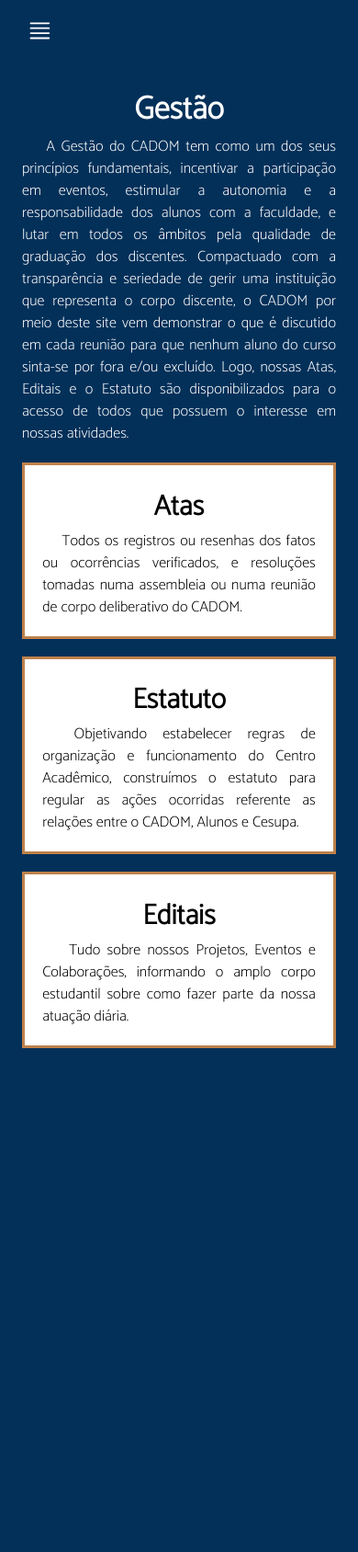
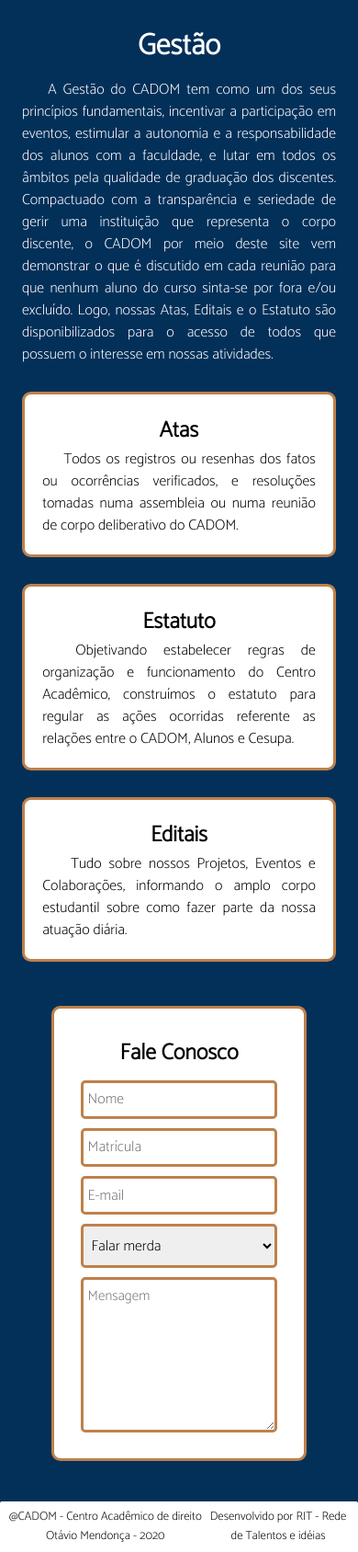
Before and after one commit to olucasfreitas/cadom-site, a React (Create React App) app: page /gestao in a window 390 px wide. Shown: the whole page at 92% size. Before the commit the page ends 1164 px from the top, so only its background shows below. Built offline with nearby package versions, Linux system fonts and the light colour scheme.

Commit message:
feat: itens componentizados e versao mobile gestao concluido

```diff
--- /dev/null
+++ b/src/components/Fale-conosco/index.js
@@ -0,0 +1,25 @@
+import React from 'react';
+import './styles.css';
+
+function FaleConosco(){
+    return(
+
+        <div id="faleConosco-gestao">
+            <h2 id="textContainer-title">Fale Conosco</h2>
+
+                <input id="inputPadrao-gestao" type="text" placeholder="Nome"/>
+                <input id="inputPadrao-gestao" type="text" placeholder="Matrícula"/>
+                <input id="inputPadrao-gestao" type="text" placeholder="E-mail"/>
+
+                <select id="inputSelect-gestao">
+                    <option value="Falar merda">Falar merda</option>
+                    <option value="Falar menos merda">Falar menos merda</option>
+                    <option value="Nao falar merda">Nao falar merda</option>
+                </select>
+
+                <textarea id="inputMensagem-gestao" type="text" placeholder="Mensagem"/>
+      </div>
+    );
+}
+
+export default FaleConosco;
--- /dev/null
+++ b/src/components/Fale-conosco/styles.css
@@ -0,0 +1,42 @@
+#faleConosco-gestao{
+    display: flex;
+    align-items: center;
+    justify-items: center;
+    flex-direction: column;
+    background-color: white;
+    margin-top: 5.0rem;
+    padding: 3.0rem;
+    border: 0.4rem solid;
+    border-radius: 1.0rem;
+    border-color: #BE814B;
+}
+#inputPadrao-gestao{
+    margin-top: 1.0rem;
+    padding: 0.5rem;
+    width: 55vw;
+    font-size: medium;
+    border: 0.4rem solid;
+    border-radius: 0.5rem;
+    border-color: #BE814B;
+}
+#inputSelect-gestao{
+    margin-top: 1.0rem;
+    padding: 0.5rem;
+    font-size: medium;
+    font-family: Catamaran;
+    height: 5.7vh;
+    width: 55vw;
+    border: 0.4rem solid;
+    border-radius: 0.5rem;
+    border-color: #BE814B;
+}
+#inputMensagem-gestao{
+    display: flex;
+    margin-top: 1.0rem;
+    padding: 0.5rem;
+    height: 20vh;
+    width: 55vw;
+    border: 0.4rem solid;
+    border-radius: 0.5rem;
+    border-color: #BE814B;
+}
--- /dev/null
+++ b/src/components/Footer/index.js
@@ -0,0 +1,14 @@
+import React from 'react';
+import './styles.css';
+
+function Footer(){
+    return(
+        <div id="footer-gestao">
+        <p id="textFooter-gestao">@CADOM - Centro Acadêmico de direito Otávio Mendonça - 2020</p>
+
+        <p id="textFooter-gestao">Desenvolvido por RIT - Rede de Talentos e idéias</p>
+      </div>
+    );
+}
+
+export default Footer;
--- /dev/null
+++ b/src/components/Footer/styles.css
@@ -0,0 +1,18 @@
+#footer-gestao{
+    display: flex;
+    align-items: center;
+    justify-content: space-between;
+    width: 100%;
+    background-color: white;
+    align-items: center;
+    margin-top: 2.0rem;
+    justify-self: flex-end;
+    padding: 0.7rem;
+    border-top-left-radius: 0.2rem;
+    border-top-right-radius: 0.2rem;
+}
+#textFooter-gestao{
+    color: #000000;
+    font-size: small;
+    text-align: center;
+}
--- a/src/pages/Gestao/index.js
+++ b/src/pages/Gestao/index.js
@@ -1,5 +1,6 @@
 import React from 'react';
-import { BsJustify } from "react-icons/bs";
+import FaleConosco from '../../components/Fale-conosco/index.js';
+import Footer from '../../components/Footer/index';
 import './styles.css';
 
 export default function Home() {
@@ -7,12 +8,6 @@
   return (
 
     <div id="container-gestao" className="Gestao">
-
-      <div id="header-container">
-        <div id="navBar-gestao">
-          <BsJustify id="icon-tabbar"/>
-        </div>
-      </div>
 
       <div id="body-gestao">
         <h1 id="title-page-gestao"> Gestão </h1>
@@ -29,7 +24,7 @@
         </div>
 
         <div id="textContainer-gestao">
-              <h1 id="textContainer-title">Atas</h1>
+          <h2 id="textContainer-title">Atas</h2>
           <p id="textContainer-text">
             &nbsp;
             &nbsp;
@@ -40,7 +35,7 @@
         </div>
 
         <div id="textContainer-gestao">
-              <h1 id="textContainer-title">Estatuto</h1>
+          <h2 id="textContainer-title">Estatuto</h2>
           <p id="textContainer-text">
             &nbsp;
             Objetivando estabelecer regras de organização e funcionamento do Centro
@@ -50,7 +45,7 @@
         </div>
 
         <div id="textContainer-gestao">
-              <h1 id="textContainer-title">Editais</h1>
+          <h2 id="textContainer-title">Editais</h2>
           <p id="textContainer-text">
             &nbsp;
             &nbsp;
@@ -58,7 +53,11 @@
             corpo estudantil sobre como fazer parte da nossa atuação diária.
                 </p>
         </div>
+
+        <FaleConosco />
+
       </div>
+      <Footer/>
     </div>
   )
 }
--- a/src/pages/Gestao/styles.css
+++ b/src/pages/Gestao/styles.css
@@ -4,29 +4,6 @@
     justify-content: flex-start;
     flex-direction: column;
     height: 100vh;
-}
-#header-container{
-    display: flex;
-    align-items: center;
-    flex-direction: row;
-    width: 100%;
-}
-#navBar-gestao{
-    display: flex;
-    align-self: center;
-    justify-content: flex-start;
-    margin-left: 1.0rem;
-    padding: 2.0rem;
-
-}
-#title-page-gestao{
-    color: #FFFFFF;
-    font-size: 3.6rem;
-}
-#icon-tabbar{
-    color: white;
-    height: 3.0rem;
-    width: 3.0rem;
 }
 #body-gestao{
     display: flex;
@@ -35,16 +12,21 @@
     flex-direction: column;
     padding: 2.5rem;
 }
+#title-page-gestao{
+    color: #FFFFFF;
+    font-size: xx-large;
+}
 #gestao-text-container{
     display: flex;
     align-items: center;
     justify-content: center;
     text-align: justify;
+    margin-top: 1.0rem;
 }
 #gestao-text{
     color: white;
     line-height: 2.5rem;
-    font-size: 1.7rem;
+    font-size: medium;
 }
 #textContainer-gestao{
     display: flex;
@@ -52,18 +34,20 @@
     justify-items: center;
     flex-direction: column;
     background-color: white;
-    margin-top: 2.0rem;
+    margin-top: 3.0rem;
     padding: 2.0rem;
     border: 0.4rem solid;
+    border-radius: 1.0rem;
     border-color: #BE814B;
 
 }
 #textContainer-title{
     color: #000000;
+    font-size: x-large;
 }
 #textContainer-text{
     color: #000000;
     line-height: 2.5rem;
     text-align: justify;
-    font-size: 1.7rem;
+    font-size: medium;
 }
```
Lines whose indentation alone changed are shown as unchanged.
